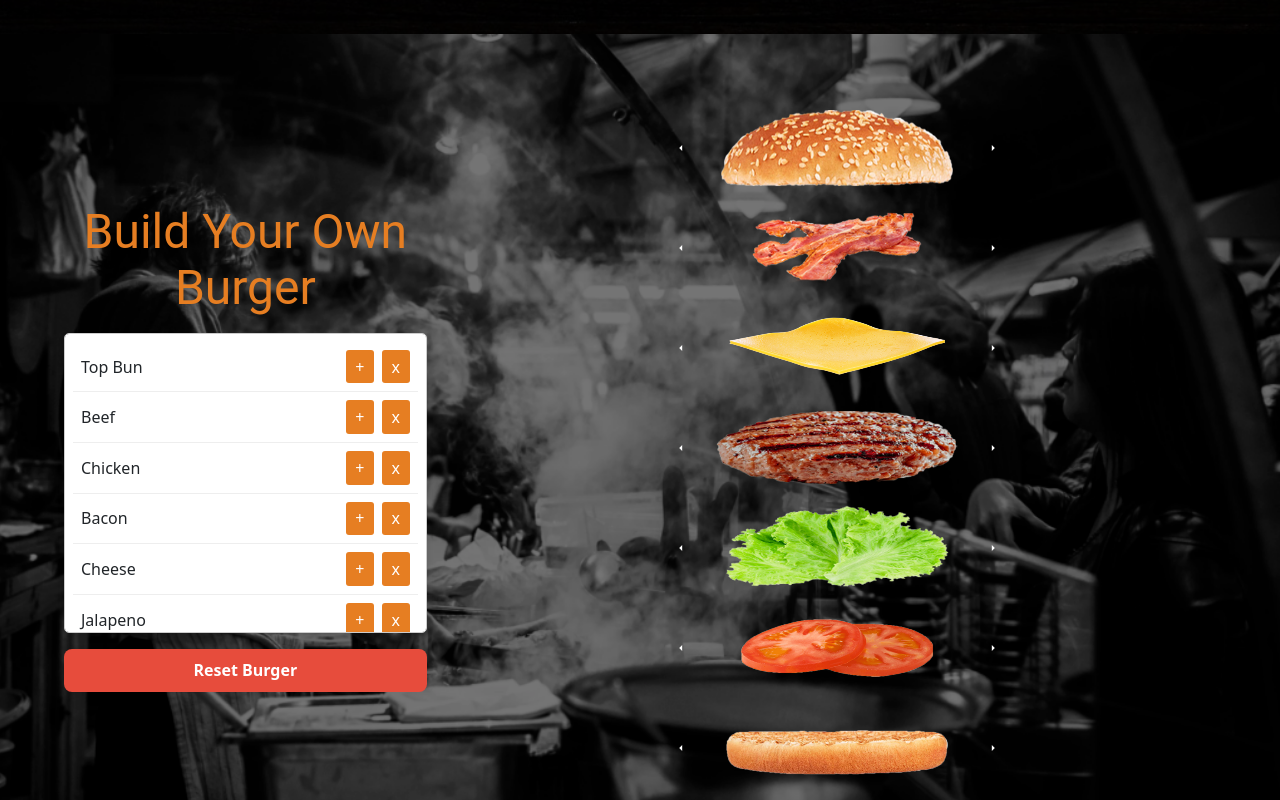
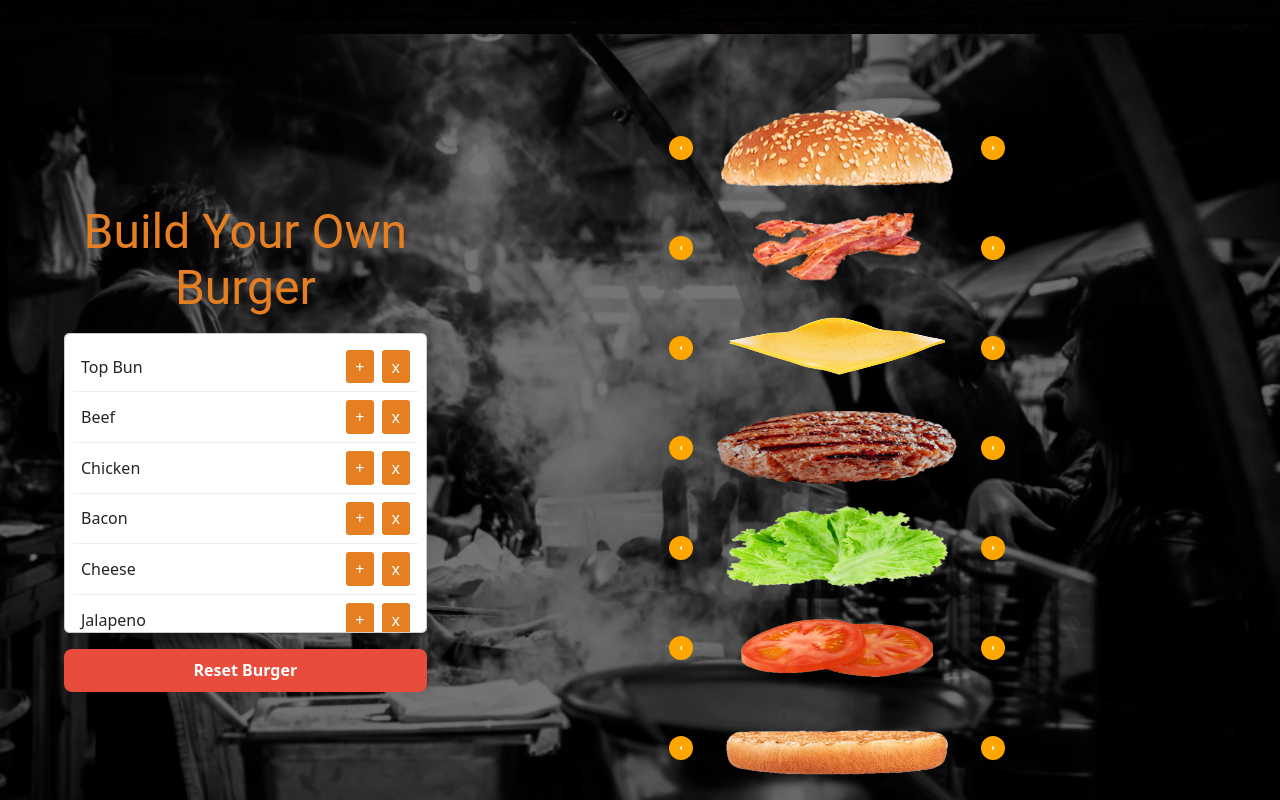
Before and after one commit to YoussefGad97/QBurger, a React (Create React App) app: page / in a window 1280 px wide. Shown: the part 3560-4360 px from the top of the page. Built offline with nearby package versions, Linux system fonts and the light colour scheme.

Commit message:
MakeAburger minor changes

```diff
--- a/src/components/MakeYourBurger.js
+++ b/src/components/MakeYourBurger.js
@@ -102,7 +102,7 @@ const MakeYourBurger = () => {
   };
 
   return (
-    <Box className="burger-builder">
+    <Box className="burger-builder" id="make-your-burger">
       <Grid container className="bigboy" spacing={4}>
         <Grid item xs={12} md={4}>
           <Typography variant="h3" align="center" gutterBottom className="burger-title">
--- a/src/styles/MakeYourBurger.scss
+++ b/src/styles/MakeYourBurger.scss
@@ -76,9 +76,7 @@
   gap: 0.5rem;
 }
 
-.icon-button {
-  padding: 0.3rem;
-}
+
 
 .reset-button {
   background-color: #e74c3c;
@@ -151,4 +149,9 @@
 
 .icon-button {
   color: white;
+  background-color: orange;
+  border: 1px solid transparent;
+  border-radius:5rem;
+  padding: 0.3rem;
+
 }
```
